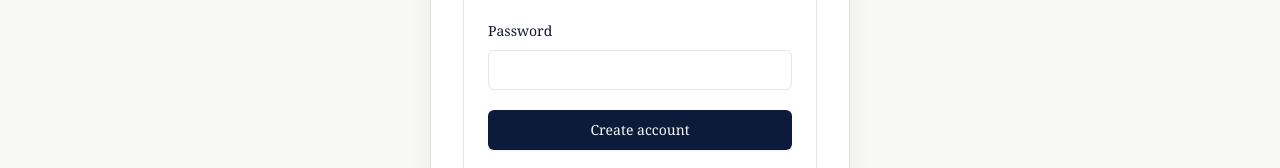
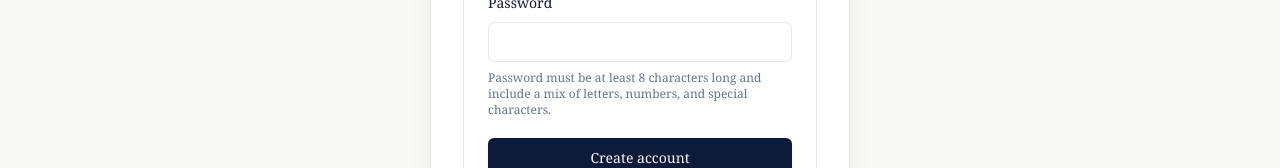
Before and after one commit to serxan22/lexazerbaijan, a Next.js app: page /signup in a window 1280 px wide. Shown: the part 558-726 px from the top of the page. Built offline with nearby package versions, Linux system fonts and the light colour scheme; no server answers.

Commit message:
Add password requirements helper text

```diff
--- a/components/forms/auth-forms.tsx
+++ b/components/forms/auth-forms.tsx
@@ -107,6 +107,10 @@ export function SignUpForm({ dictionary }: { dictionary: Dictionary }) {
               <div className="space-y-2">
                 <Label htmlFor="password">{dictionary.forms.password}</Label>
                 <Input id="password" name="password" type="password" autoComplete="new-password" required />
+
+              <p className="text-xs text-slate-500">
+                Password must be at least 8 characters long and include a mix of letters, numbers, and special characters.
+              </p>
               </div>
               <FormMessage message={state.message} status={state.status} />
               <SubmitButton className="w-full" pendingText={dictionary.forms.signupPending}>
```
